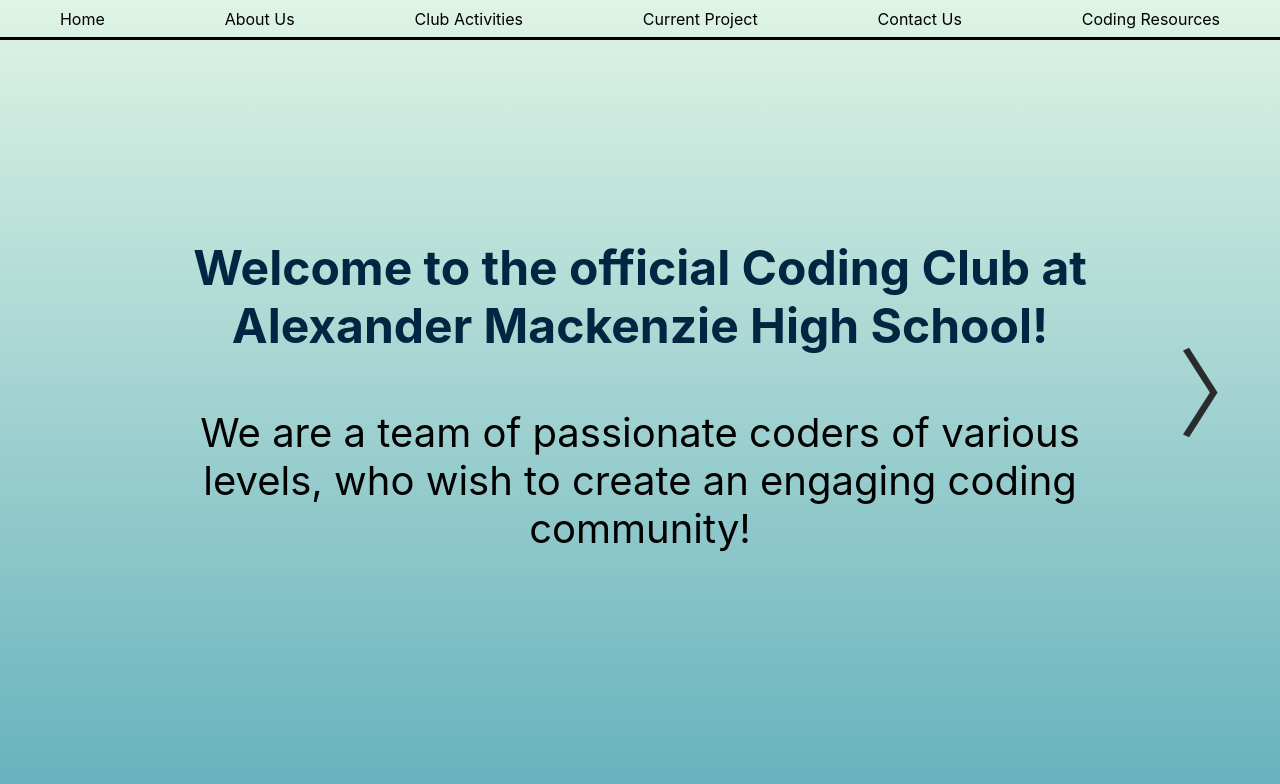
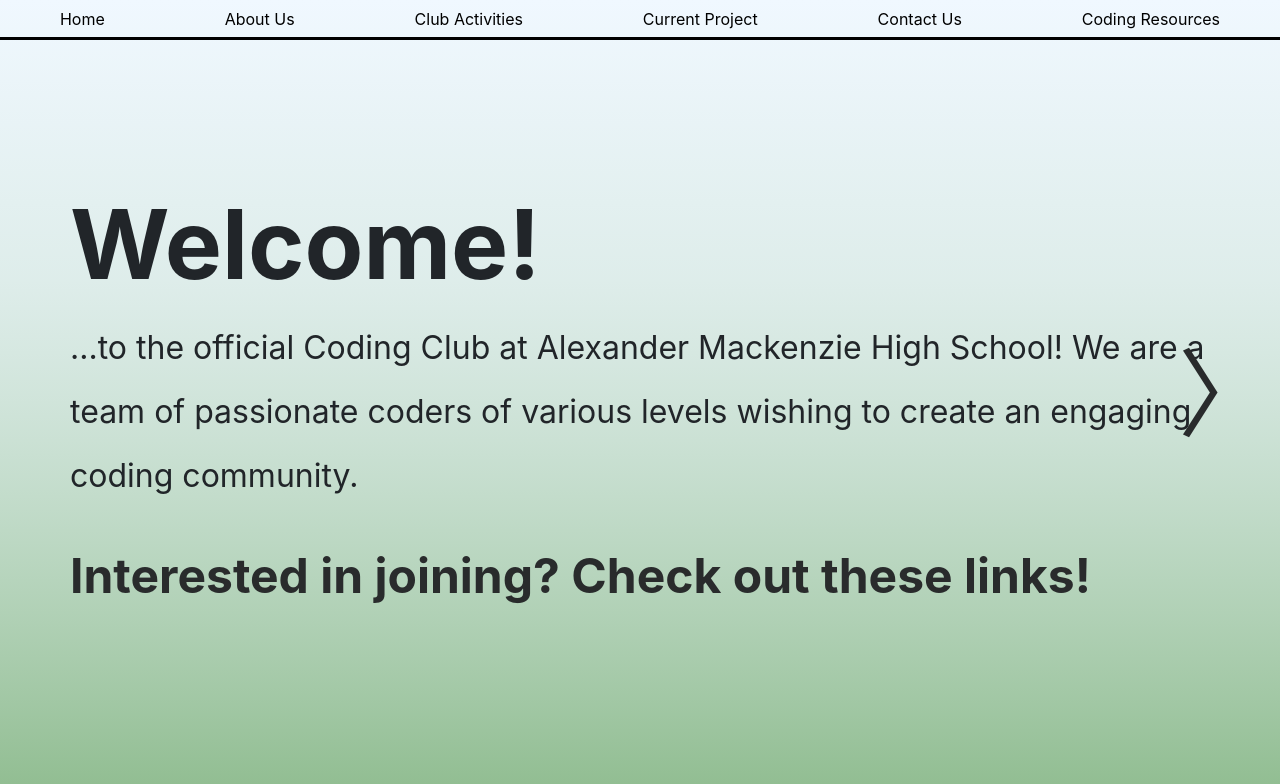
Before and after one commit to Coding-Club-AMHS/coding-club-website, a Next.js app: page /home in a window 1280 px wide. Shown: the top 784 px of the page. Built offline with nearby package versions, Linux system fonts and the light colour scheme.

Commit message:
changed our homepage

```diff
--- a/components/HomePageScreen.js
+++ /dev/null
@@ -1,17 +0,0 @@
-import React from 'react';
-import StyledHomePageScreen from './HomePageScreen.styled';
-
-
-const HomePageScreen = () => {
-
-    return (
-        <StyledHomePageScreen>
-            <div className="content">
-                <h1>Welcome to the official Coding Club at Alexander Mackenzie High School! </h1>
-                <h1 id="second">We are a team of passionate coders of various levels, who wish to create an engaging coding community!</h1>
-            </div>
-        </StyledHomePageScreen>
-    )
-}
-
-export default HomePageScreen;
--- a/components/HomePageScreen.styled.js
+++ /dev/null
@@ -1,57 +0,0 @@
-import styled from 'styled-components';
-import Container from 'react-bootstrap/Container'
-
-const StyledHomePageScreen = styled(Container)`
-display: flex;
-flex-direction: row;
-align-items:center;
-animation: fadeIn 3s;
-animation-fill-mode: forwards;
-text-align: center;
-justify-content: center;
-min-height: 100vh;
-min-width: 100vw;
-overflow-x: hidden;
-
-@keyframes fadeIn {
-    0% {
-        opacity: 0;
-        transform: rotate(15deg) scale(0.5);
-
-    }
-
-    100% {
-        opacity: 1;
-        transform: scale(1);
-    }
-}
-
-h1 {
-    font-size: 6vmin;
-    font-weight: bold;
-    width: 90vw;
-    padding: 2%;
-    color: #002642;
-}
-
-#second {
-    font-size: 5vmin;
-    width: 75vw;
-    font-weight: normal;
-    color:black;
-}
-
-.content {
-    display: flex;
-    flex-direction: column;
-    justify-content: center;
-    align-items: center;
-}
-.nextbutton {
-    justify-self:flex-end;
-    padding-right: 2%;
-}
-
-`
-
-export default StyledHomePageScreen;
--- /dev/null
+++ b/components/Link.styled.js
@@ -0,0 +1,14 @@
+import styled from 'styled-components';
+
+const StyledLink = styled.a`
+textDecoration: 'none';
+color: #292b2c;
+
+:hover {
+    color: slategray;
+    textDecoration: 'none';
+}
+
+`
+
+export default StyledLink;
--- a/components/NextButton.styled.js
+++ b/components/NextButton.styled.js
@@ -21,7 +21,7 @@ const StyledButton = styled.button`
     h1:hover {
         text-decoration: none;
         color: powderblue;
-        color:${({ isDark }) => !isDark ? 'powderblue' : 'rgba(0,0,0,0.5)'};
+        color:${({ isDark }) => !isDark ? 'powderblue' : 'slategray'};
 
     }
 
--- a/pages/home.js
+++ b/pages/home.js
@@ -1,26 +1,46 @@
 import Head from 'next/head'
-import styles from '../styles/Home.module.css'
-import React, { useState, useContext } from 'react';
+import Container from 'react-bootstrap/Container';
+import Row from 'react-bootstrap/Row';
+import styles from '../styles/Home.module.css';
 import Navbar from '../components/Navbar';
-import HomePageScreen from '../components/HomePageScreen';
+import FadeInText from '../components/FadeInText';
+import StyledLink from '../components/Link.styled';
 import NextButton from '../components/NextButton';
 
 const Home = () => {
   return (
     <div className={styles.container} id={styles.home}>
-      {/*Changes background colour*/}
       <Head>
         <title>Coding Club AMHS</title>
         <link rel="icon" type="image/png" href="/favicon.png" />
       </Head>
-
       <main className={styles.main}>
         <Navbar isDark={false} />
         {/* loads initial screen */}
-        <HomePageScreen />
+
+        <Container>
+          <FadeInText>
+            <Row className={styles.containerrow}>
+              <div className={styles.title}>
+                Welcome!
+              </div>
+            </Row>
+          </FadeInText>
+          <FadeInText>
+            <Row>
+              <div className={styles.description}>
+                ...to the official Coding Club at Alexander Mackenzie High School! We are a team of passionate coders of various levels wishing to create an engaging coding community.
+              </div>
+              <div className={styles.subtitle}>
+                <StyledLink href='/contact-us' >Interested in joining? Check out these links!</StyledLink>
+              </div>
+            </Row>
+
+          </FadeInText>
+        </Container>
       </main>
       <div className={styles.nextbutton}>
-        <NextButton id={styles.right} after='/about-us' isDark={true}/>
+        <NextButton id={styles.right} after='/about-us' isDark={true} />
       </div>
     </div>
   )
--- a/styles/Home.module.css
+++ b/styles/Home.module.css
@@ -3,7 +3,21 @@
 }
 
 #home {
-  background-image: linear-gradient(#DFF4E5, #65B1BD  );
+  background-image: linear-gradient(aliceblue, 65%,  DarkSeaGreen  );
+}
+
+#home .title{
+  margin-top: 0px;
+}
+
+#home .description{
+  padding: 0%;
+  justify-content: left;
+  text-align: left;
+}
+
+#link {
+  color: red;
 }
 
 #currentproject {
@@ -18,6 +32,7 @@
 
 #currentproject .description {
   padding: 0%;
+
 }
 
 #clubactivities {
```
